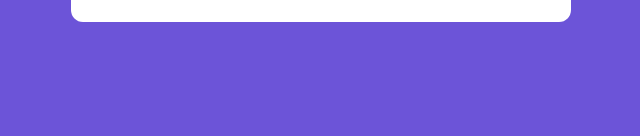
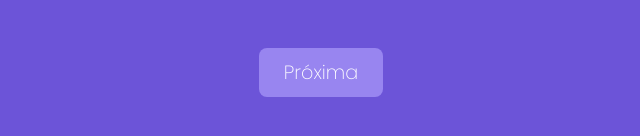
Before and after one commit to gustavoaraujofe/quiz-nextjs, a Next.js app: page / in a window 1280 px wide. Shown: the part 638-774 px from the top of the page, without its empty margins (319-959 px from the left). Built offline with nearby package versions, Linux system fonts and the light colour scheme.

Commit message:
Temporizador e botão

```diff
--- /dev/null
+++ b/components/Botao.tsx
@@ -0,0 +1,25 @@
+import Link from "next/link";
+import styles from "../styles/Botao.module.css";
+
+interface BotaoProps {
+  href?: string;
+  texto: string;
+  onClick?: (e: any) => void;
+}
+
+export default function Botao(props: BotaoProps) {
+
+  function renderizarBotao() {
+    return (
+      <button className={styles.botao} onClick={props.onClick}>
+        {props.texto}
+      </button>
+    );
+  }
+
+  return props.href ? (
+    <Link href={props.href}>{renderizarBotao()}</Link>
+  ) : (
+    renderizarBotao()
+  );
+}
--- a/components/Questao.tsx
+++ b/components/Questao.tsx
@@ -2,18 +2,19 @@ import QuestaoModel from "../model/questao";
 import styles from "../styles/Questao.module.css";
 import Enunciado from "./Enunciado";
 import Resposta from "./Resposta";
-
+import Temporizador from "./Temporizador";
 
 const letras = [
-    {valor: "A", cor: "#F2C866"},
-    {valor: "B", cor: "#F266BA"},
-    {valor: "C", cor: "#85D4F2"},
-    {valor: "D", cor: "#BCE596"},
-]
+  { valor: "A", cor: "#F2C866" },
+  { valor: "B", cor: "#F266BA" },
+  { valor: "C", cor: "#85D4F2" },
+  { valor: "D", cor: "#BCE596" },
+];
 
 interface QuestaoProps {
   valor: QuestaoModel;
-  respostaFornecida: (indice: number) => void
+  respostaFornecida: (indice: number) => void;
+  tempoEsgotado: () => void;
 }
 
 export default function Questao(props: QuestaoProps) {
@@ -37,6 +38,7 @@ export default function Questao(props: QuestaoProps) {
   return (
     <div className={styles.questao}>
       <Enunciado texto={questao.enunciado} />
+      <Temporizador duracao={10} tempoEsgotado={props.tempoEsgotado} />
       {renderizarRespostas()}
     </div>
   );
--- /dev/null
+++ b/components/Questionario.tsx
@@ -0,0 +1,3 @@
+export default function Questionario(){
+
+}
--- /dev/null
+++ b/components/Temporizador.tsx
@@ -0,0 +1,25 @@
+import { CountdownCircleTimer } from "react-countdown-circle-timer";
+import styles from "../styles/Temporizador.module.css";
+
+interface TemporizadorProps {
+  duracao: number;
+  tempoEsgotado: () => void;
+}
+
+export default function Temporizador(props: TemporizadorProps) {
+  return (
+    <div className={styles.temporizador}>
+      <CountdownCircleTimer
+        size={120}
+        isPlaying
+        duration={props.duracao}
+        onComplete={props.tempoEsgotado}
+        colors={[
+          ["#BCE596", 0.33],
+          ["#F7B801", 0.33],
+          ["#ED827A", 0.33],
+        ]}
+      >{({remainingTime}) => remainingTime}</CountdownCircleTimer>
+    </div>
+  );
+}
--- a/package.json
+++ b/package.json
@@ -10,6 +10,7 @@
   "dependencies": {
     "next": "12.0.7",
     "react": "17.0.2",
+    "react-countdown-circle-timer": "^2.5.4",
     "react-dom": "17.0.2"
   },
   "devDependencies": {
--- a/pages/index.tsx
+++ b/pages/index.tsx
@@ -1,4 +1,5 @@
 import { useState } from "react";
+import Botao from "../components/Botao";
 import Questao from "../components/Questao";
 import QuestaoModel from "../model/questao";
 import RespostaModel from "../model/resposta";
@@ -17,16 +18,28 @@ export default function Home() {
     setQuestao(questao.responderCom(indice));
   }
 
+  function tempoEsgotado() {
+    if (!questao.respondida) {
+      setQuestao(questao.responderCom(-1));
+    }
+  }
+
   return (
     <div
       style={{
         display: "flex",
+        flexDirection: "column",
         justifyContent: "center",
         alignItems: "center",
         height: "100vh",
       }}
     >
-      <Questao valor={questao} respostaFornecida={respostaFornecida} />
+      <Questao
+        valor={questao}
+        respostaFornecida={respostaFornecida}
+        tempoEsgotado={tempoEsgotado}
+      />
+      <Botao texto="Próxima" href="/resultado"/>
     </div>
   );
 }
--- /dev/null
+++ b/styles/Botao.module.css
@@ -0,0 +1,16 @@
+.botao {
+    background-color: #9885F0;
+    border-radius: 8px;
+    font-weight: 200;
+    font-size: 1.2rem;
+    color: #fff;
+    padding: 10px 25px;
+    border: none;
+    margin-top: 40px;
+    cursor: pointer;
+    transition: all 0.2s ease-in-out;
+}
+
+.botao:hover {
+    transform: scale(1.1)
+}
--- /dev/null
+++ b/styles/Temporizador.module.css
@@ -0,0 +1,5 @@
+.temporizador {
+    display: flex;
+    font-size: 2.5rem;
+    margin: 20px 0
+}
```
Also changed, not shown: pages/resultado.tsx (added, +7 -0 lines), 1 other file (tests, documents, lock files or other folders).
